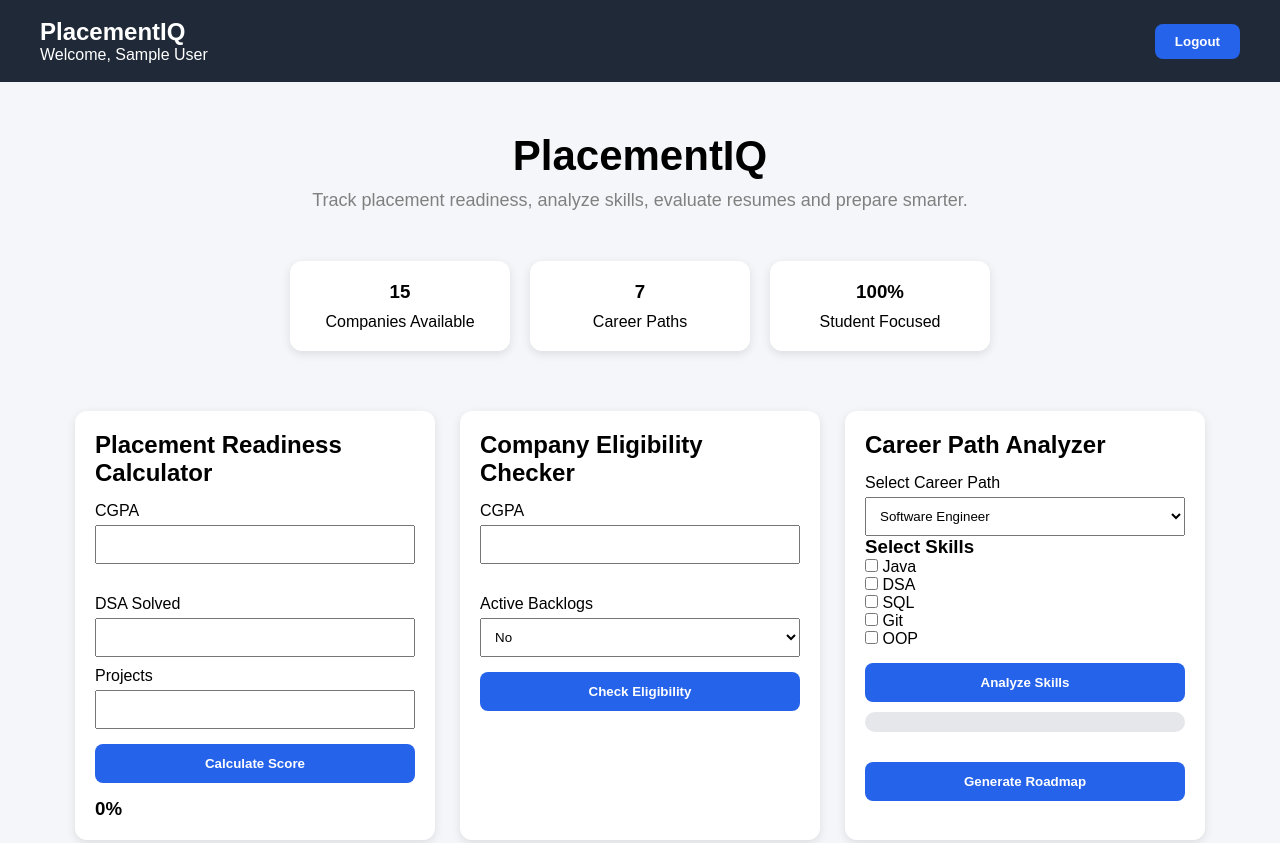
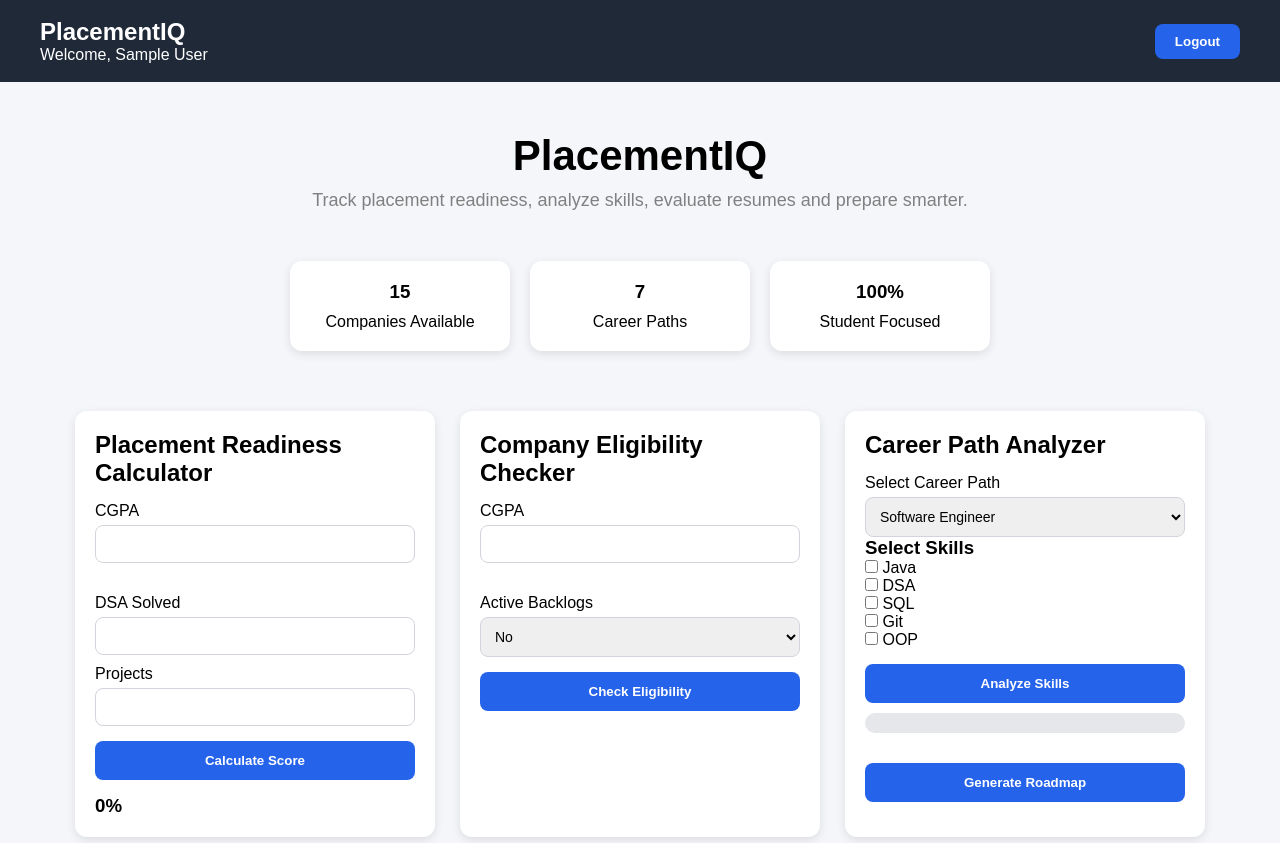
Before and after one commit to PavanTeja-hash/placement-intelligence-dashboard, a website: page index.html in a window 1280 px wide. Shown: the top 843 px of the page. Drawn offline with Linux system fonts and the light colour scheme; sample sign-in values are in the browser's storage.

Commit message:
Enhanced PlacementIQ UI with improved interactions and styling

```diff
--- a/style.css
+++ b/style.css
@@ -58,6 +58,14 @@
   border-radius: 12px;
   text-align: center;
   box-shadow: 0px 3px 10px rgba(0, 0, 0, 0.1);
+  transition:
+    transform 0.2s ease,
+    box-shadow 0.2s ease;
+}
+
+.stat-card:hover {
+  transform: translateY(-4px);
+  box-shadow: 0px 8px 20px rgba(0, 0, 0, 0.12);
 }
 
 .stat-card h3 {
@@ -80,6 +88,14 @@
   border-radius: 12px;
   padding: 20px;
   box-shadow: 0px 3px 10px rgba(0, 0, 0, 0.1);
+  transition:
+    transform 0.2s ease,
+    box-shadow 0.2s ease;
+}
+
+.card:hover {
+  transform: translateY(-4px);
+  box-shadow: 0px 8px 20px rgba(0, 0, 0, 0.12);
 }
 
 .card h2 {
@@ -96,6 +112,16 @@
 select {
   width: 100%;
   padding: 10px;
+  border: 1px solid #d1d5db;
+  border-radius: 8px;
+  font-size: 14px;
+}
+
+input:focus,
+select:focus {
+  outline: none;
+  border-color: #2563eb;
+  box-shadow: 0 0 0 3px rgba(37, 99, 235, 0.15);
 }
 
 button {
@@ -110,8 +136,28 @@
   font-weight: bold;
 }
 
+button {
+  width: 100%;
+  margin-top: 15px;
+  padding: 12px;
+  border: none;
+  border-radius: 8px;
+  cursor: pointer;
+  background-color: #2563eb;
+  color: white;
+  font-weight: bold;
+  transition:
+    background-color 0.2s ease,
+    transform 0.2s ease;
+}
+
 button:hover {
   background-color: #1d4ed8;
+  transform: translateY(-2px);
+}
+
+button:active {
+  transform: translateY(0);
 }
 
 .skills {
```
